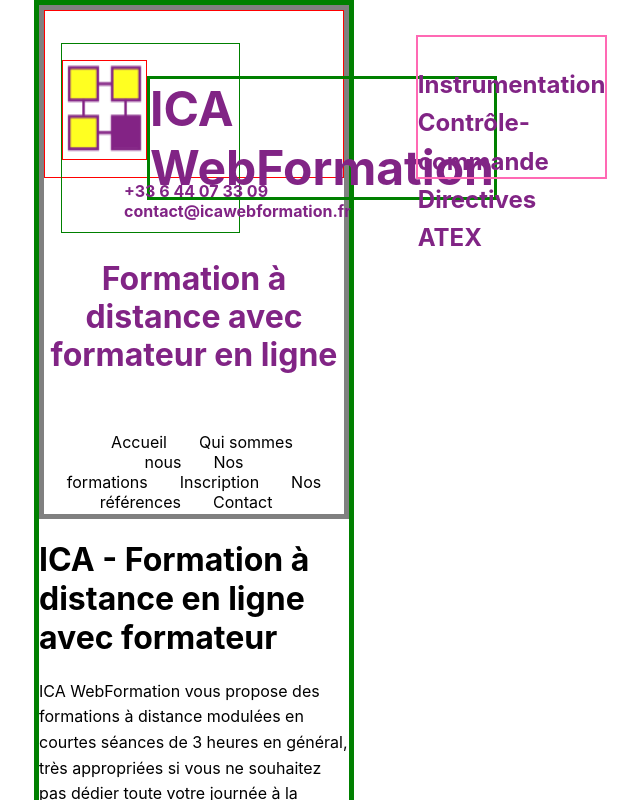
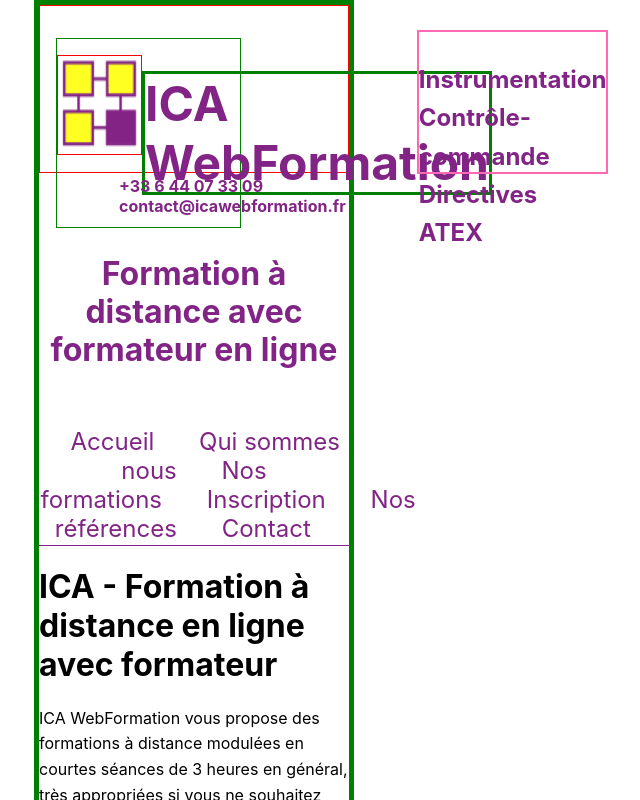
Before and after one commit to SSylvain1989/icaWebFormation, a Next.js app: page / in a window 1280 px wide. Shown: the top 800 px of the page, without its empty margins (446-1086 px from the left). Built offline with nearby package versions, Linux system fonts and the light colour scheme.

Commit message:
css header mineur modif

```diff
--- a/components/Layout/Layout.js
+++ b/components/Layout/Layout.js
@@ -9,7 +9,7 @@
 import Link from "next/link";
 import {useRouter} from "next/router";
 import Image from "next/image";
-import styles from './layout.module.scss';
+import styles from './Layout.module.scss';
 
 
 export default function Layout({ children, page }) {
--- a/components/Layout/layout.module.scss
+++ b/components/Layout/layout.module.scss
@@ -10,7 +10,6 @@
 }
 
 .header{ // tout le header
-  border: grey 5px solid;
   &__h2{
   text-align: center;
   margin-bottom: 3.5rem;
@@ -57,11 +56,24 @@
     border: red solid 1px;
   }
   nav{
+    width: 100%;
+    max-width: 100%;
     text-align: center;
     padding: 0.1rem;
+    border-bottom: vars.$text-purple 1px solid;
+    .navlink{
+      margin-left: 1rem;
+      margin-right: 1rem;
+      color: vars.$text-purple;
+      font-size: 1.5rem;
+      padding: 0.4rem 0.4rem 0.1rem 0.4rem;
+    }
+    .navlink:hover{
+      outline: 0px vars.$text-purple solid;
+      border-radius: 5px 5px 0px 0px;
+      background-color: vars.$text-purple;
+      color: honeydew;
+    }
   }
-  .navlink{
-    margin-left: 1rem;
-    margin-right: 1rem;
-  }
+
 }
```
